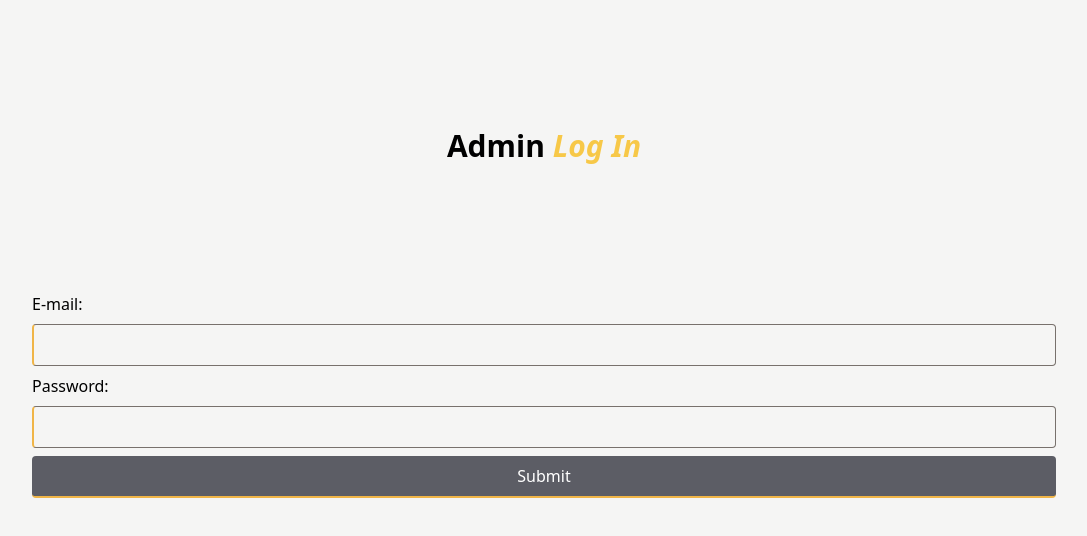
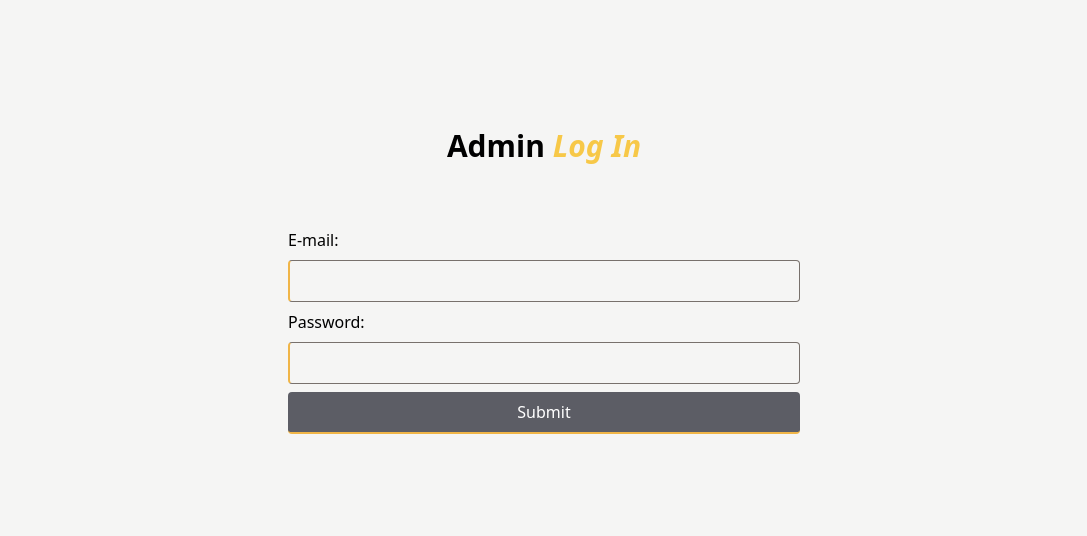
Before and after one commit to dickheadph/beta, a React (Vite) app: page /auth in a window 1280 px wide. Shown: the top 536 px of the page, without its empty margins (96-1183 px from the left). Built offline with nearby package versions, Linux system fonts and the light colour scheme; no server answers.

Commit message:
fix log in

```diff
--- a/src/Components/Auth.jsx
+++ b/src/Components/Auth.jsx
@@ -22,6 +22,7 @@ function Auth() {
   };
   const submitHandler = (e) => {
     e.preventDefault();
+
     setLoading(true);
     axios
       .post(`${API_ENDPOINT}/admin/admin-login`, {
@@ -44,11 +45,13 @@ function Auth() {
     <Loading />
   ) : (
     <div className='h-screen bg-stone-100'>
-      <div className=''>
+      <div className='mx-auto w-full'>
         <h1 className='pt-[10%] text-center text-3xl font-bold'>
           Admin <em className='text-[#f7c848]'>Log In</em>
         </h1>
-        <form onSubmit={submitHandler} className='items-center p-[10%]'>
+        <form
+          onSubmit={submitHandler}
+          className='items-center p-[10%] lg:mx-[25%] lg:p-[5%]'>
           <label htmlFor=''>E-mail:</label> <br />
           <input
             type='text'
```
